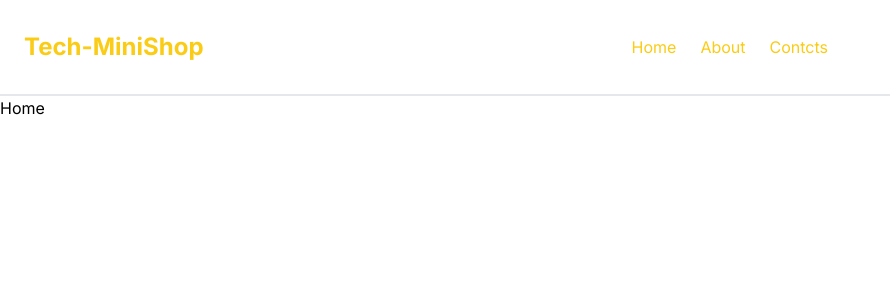
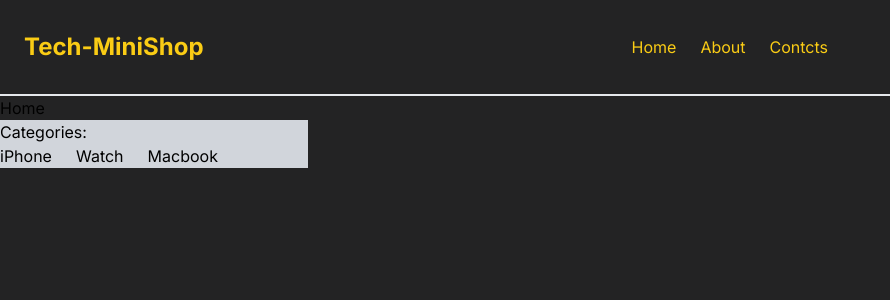
Before and after one commit to OleksiiPustilnyk/project-tech-mini-shop, a Next.js app: page / in a window 1280 px wide. Shown: the top 300 px of the page, without its empty margins (0-890 px from the left). Built offline with nearby package versions, Linux system fonts and the light colour scheme.

Commit message:
added Sidebar, change body color

```diff
--- /dev/null
+++ b/app/components/Sidebar.tsx
@@ -0,0 +1,20 @@
+import Link from "next/link";
+
+export default function Sidebar() {
+  return (
+    <div className=" bg-gray-300 h-[fit-content]">
+      <h3>Categories:</h3>
+      <ul className="flex gap-6 list-none  ">
+        <li className="hover:text-sky-400">
+          <Link href="/iphonePage">iPhone</Link>
+        </li>
+        <li className="hover:text-sky-400">
+          <Link href="/watchPage">Watch</Link>
+        </li>
+        <li className="hover:text-sky-400">
+          <Link href="/macbookPage">Macbook</Link>
+        </li>
+      </ul>
+    </div>
+  );
+}
--- a/app/globals.css
+++ b/app/globals.css
@@ -2,7 +2,7 @@
 @tailwind components;
 @tailwind utilities;
 
-/* :root {
+:root {
   --foreground-rgb: 0, 0, 0;
   --background-start-rgb: 214, 219, 220;
   --background-end-rgb: 255, 255, 255;
@@ -18,10 +18,5 @@
 
 body {
   color: rgb(var(--foreground-rgb));
-  background: linear-gradient(
-      to bottom,
-      transparent,
-      rgb(var(--background-end-rgb))
-    )
-    rgb(var(--background-start-rgb));
-} */
+  background: rgb(35, 35, 36);
+}
--- a/app/layout.tsx
+++ b/app/layout.tsx
@@ -2,6 +2,7 @@ import type { Metadata } from "next";
 import { Inter } from "next/font/google";
 import "./globals.css";
 import Header from "./components/Header";
+import Sidebar from "./components/Sidebar";
 
 const inter = Inter({ subsets: ["latin"] });
 
@@ -21,7 +22,12 @@ export default function RootLayout({
         <header>
           <Header />
         </header>
-        {children}
+        <main>
+          {children}
+          <div className="container mx-auto grid grid-cols-4 gap-4">
+            <Sidebar />
+          </div>
+        </main>
       </body>
     </html>
   );
```
